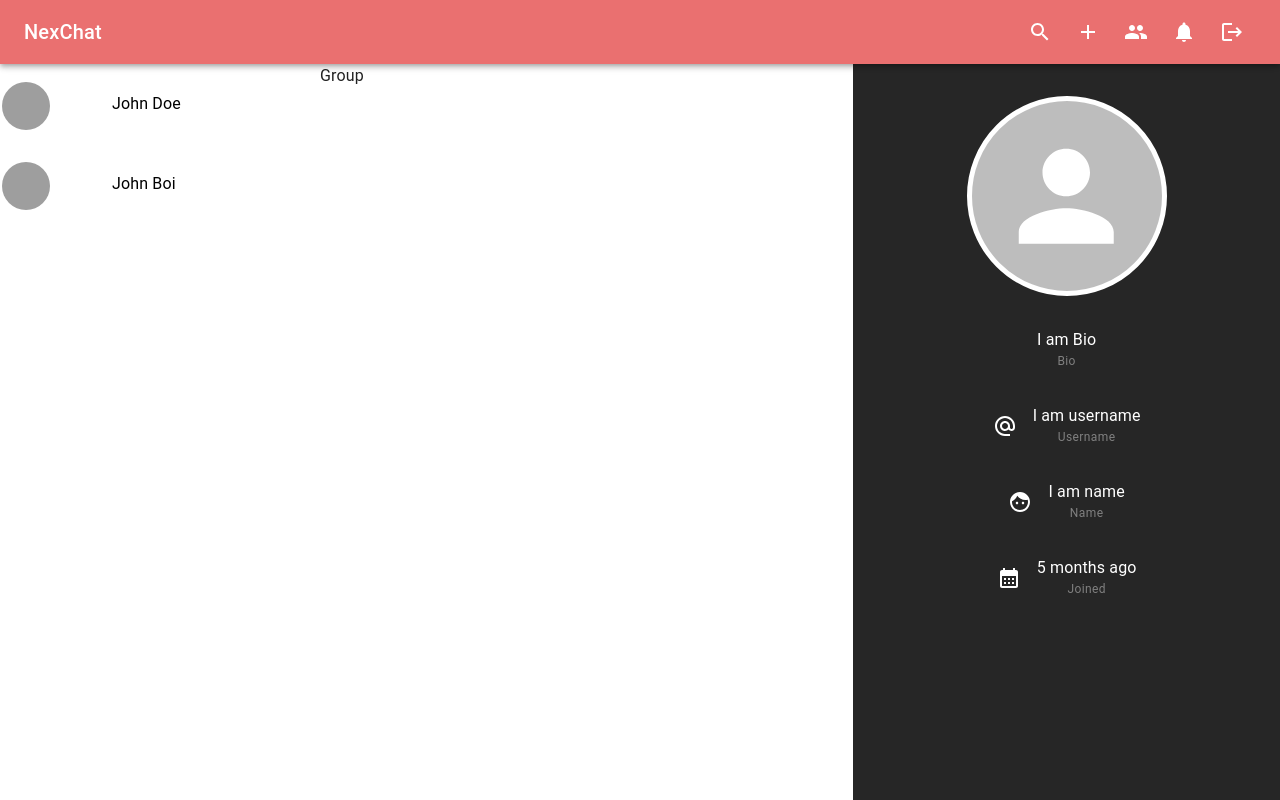
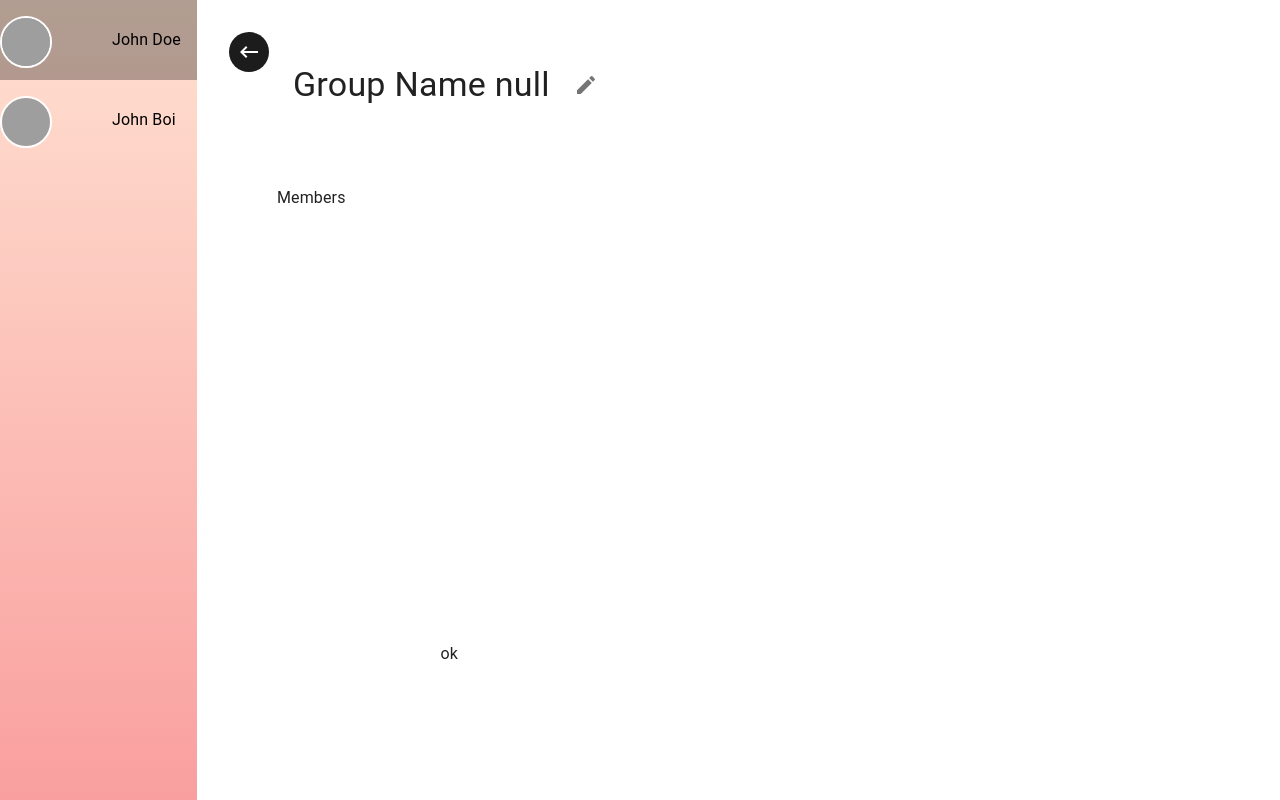
Before and after one commit to danishali22/mern-nexchat, a React (Vite) app in the folder client/: page /group in a window 1280 px wide. Built offline with nearby package versions, Linux system fonts and the light colour scheme; grey boxes are pictures that could not be loaded.

Commit message:
working on group page design

```diff
--- a/client/src/constants/color.js
+++ b/client/src/constants/color.js
@@ -1,5 +1,10 @@
 export const orange = "#ea7070";
+export const orangeLight = "rgba(234, 112, 112,0.2)";
 
 export const grayColor = "rgba(247,247,247,1)";
+export const lightBlue = "#2694ab";
+export const matBlack = "#1c1c1c";
+export const bgGradient = "linear-gradient(rgb(255 225 209), rgb(249 159 159))";
 
-export const lightBlue = "#2694ab";
+export const purple = "rgba(75,12,192,1)";
+export const purpleLight = "rgba(75,12,192,0.2)";
--- a/client/src/pages/group.jsx
+++ b/client/src/pages/group.jsx
@@ -1,10 +1,252 @@
+/* eslint-disable react/display-name */
+/* eslint-disable react/prop-types */
 /* eslint-disable react-refresh/only-export-components */
-import AppLayout from "../components/layout/app-layout"
+import {
+  Add as AddIcon,
+  Delete as DeleteIcon,
+  Done as DoneIcon,
+  Edit as EditIcon,
+  KeyboardBackspace as KeyboardBackspaceIcon,
+  Menu as MenuIcon,
+} from "@mui/icons-material";
+import {
+  Box,
+  Drawer,
+  IconButton,
+  Stack,
+  TextField,
+  Tooltip,
+  Typography,
+} from "@mui/material";
+import Grid from "@mui/material/Grid2";
+import { memo, useEffect, useState } from "react";
+import { useNavigate, useSearchParams } from "react-router-dom";
+import AvatarCard from "../components/shared/avatar-card";
+import { Link } from "../components/styles/StyledComponent";
+import { bgGradient, matBlack } from "../constants/color";
 
-const Group = () => {
+import { samepleChats } from "../constants/sample-data";
+
+const Groups = () => {
+  const [isMobileMenuOpen, setIsMobileMenuOpen] = useState(false);
+  const [isEdit, setIsEdit] = useState(false);
+  const [groupName, setGroupName] = useState("");
+  const [groupNameUpdatedValue, setGroupNameUpdatedValue] = useState("");
+
+  const chatId = useSearchParams()[0].get("group");
+  const navigate = useNavigate();
+
+  const navigateBack = () => {
+    navigate("/");
+  };
+
+  const handleMobile = () => {
+    setIsMobileMenuOpen((prev) => !prev);
+  };
+
+  const updateGroupName = () => {
+    setIsEdit(false);
+    console.log(groupNameUpdatedValue);
+  };
+
+  const handleMobileClose = () => setIsMobileMenuOpen(false);
+
+  useEffect(() => {
+    setGroupName(`Group Name ${chatId}`);
+    setGroupNameUpdatedValue(`Group Name ${chatId}`);
+
+    return () => {
+      setGroupName("");
+      setGroupNameUpdatedValue("");
+      setIsEdit(false);
+    };
+  }, [chatId]);
+
+  const IconBtns = (
+    <>
+      <Box
+        sx={{
+          display: {
+            xs: "block",
+            sm: "none",
+            position: "fixed",
+            right: "1rem",
+            top: "1rem",
+          },
+        }}
+      >
+        <IconButton onClick={handleMobile}>
+          <MenuIcon />
+        </IconButton>
+      </Box>
+
+      <Tooltip title="back">
+        <IconButton
+          sx={{
+            position: "absolute",
+            top: "2rem",
+            left: "2rem",
+            bgcolor: matBlack,
+            color: "white",
+            ":hover": {
+              bgcolor: "rgba(0,0,0,0.7)",
+            },
+          }}
+          onClick={navigateBack}
+        >
+          <KeyboardBackspaceIcon />
+        </IconButton>
+      </Tooltip>
+    </>
+  );
+
+  const GroupName = (
+    <Stack
+      direction={"row"}
+      alignItems={"center"}
+      justifyContent={"center"}
+      spacing={"1rem"}
+      padding={"3rem"}
+    >
+      {isEdit ? (
+        <>
+          <TextField
+            value={groupNameUpdatedValue}
+            onChange={(e) => setGroupNameUpdatedValue(e.target.value)}
+          />
+          <IconButton onClick={updateGroupName}>
+            {" "}
+            <DoneIcon />{" "}
+          </IconButton>
+        </>
+      ) : (
+        <>
+          <Typography variant="h4">{groupName}</Typography>
+          <IconButton onClick={() => setIsEdit(true)}>
+            <EditIcon />
+          </IconButton>
+        </>
+      )}
+    </Stack>
+  );
+
+  const ButtonGroup = <>ok</>
+
   return (
-    <div>Group</div>
-  )
-}
+    <Grid container height={"100vh"}>
+      <Grid
+        item
+        sx={{
+          display: {
+            xs: "none",
+            sm: "block",
+          },
+        }}
+        sm={4}
+        bgcolor={"bisque"}
+      >
+        <GroupsList myGroups={samepleChats} chatId={chatId} />
+      </Grid>
 
-export default AppLayout()(Group)
+      <Grid
+        item
+        xs={12}
+        sm={8}
+        sx={{
+          display: "flex",
+          flexDirection: "column",
+          alignItems: "center",
+          position: "relative",
+          padding: "1rem 3rem",
+        }}
+      >
+        {IconBtns}
+
+        {groupName && (
+          <>
+            {GroupName}
+            <Typography
+              margin={"2rem"}
+              alignSelf={"flex-start"}
+              variant="body1"
+            >
+              Members
+            </Typography>
+
+            <Stack
+              maxWidth={"45rem"}
+              width={"100%"}
+              boxSizing={"border-box"}
+              padding={{
+                sm: "1rem",
+                xs: "0",
+                md: "1rem 4rem",
+              }}
+              spacing={"2rem"}
+              height={"50vh"}
+              overflow={"auto"}
+            >
+              {/* Members */}
+            </Stack>
+
+            {ButtonGroup}
+          </>
+        )}
+      </Grid>
+
+      <Drawer
+        sx={{
+          display: {
+            xs: "block",
+            sm: "none",
+          },
+        }}
+        open={isMobileMenuOpen}
+        onClose={handleMobileClose}
+      >
+        <GroupsList w={"50vw"} myGroups={samepleChats} chatId={chatId} />
+      </Drawer>
+    </Grid>
+  );
+};
+
+const GroupsList = ({ w = "100%", myGroups = [], chatId }) => (
+  <Stack
+    width={w}
+    sx={{
+      backgroundImage: bgGradient,
+      height: "100vh",
+      overflow: "auto",
+    }}
+  >
+    {myGroups.length > 0 ? (
+      myGroups.map((group) => (
+        <GroupListItem group={group} chatId={chatId} key={group._id} />
+      ))
+    ) : (
+      <Typography textAlign={"center"} padding="1rem">
+        No groups
+      </Typography>
+    )}
+  </Stack>
+);
+
+const GroupListItem = memo(({ group, chatId }) => {
+  const { name, avatar, _id } = group;
+
+  return (
+    <Link
+      to={`?group=${_id}`}
+      onClick={(e) => {
+        if (chatId === _id) e.preventDefault();
+      }}
+    >
+      <Stack direction={"row"} spacing={"1rem"} alignItems={"center"}>
+        <AvatarCard avatar={avatar} />
+        <Typography>{name}</Typography>
+      </Stack>
+    </Link>
+  );
+});
+
+export default Groups;
```
